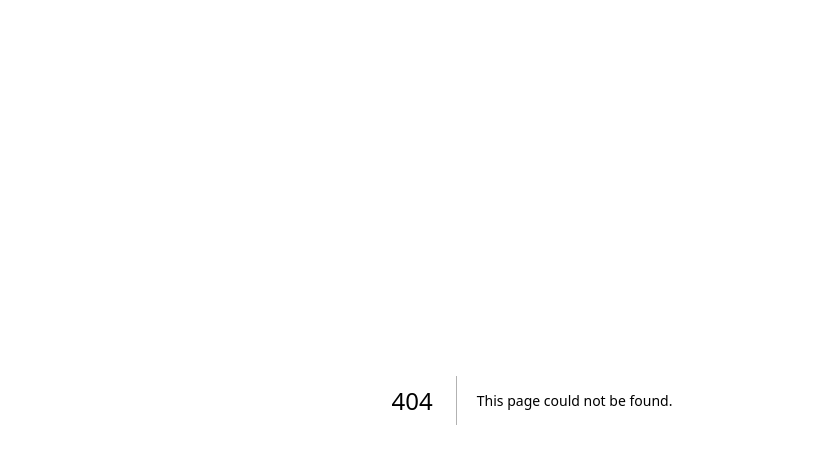
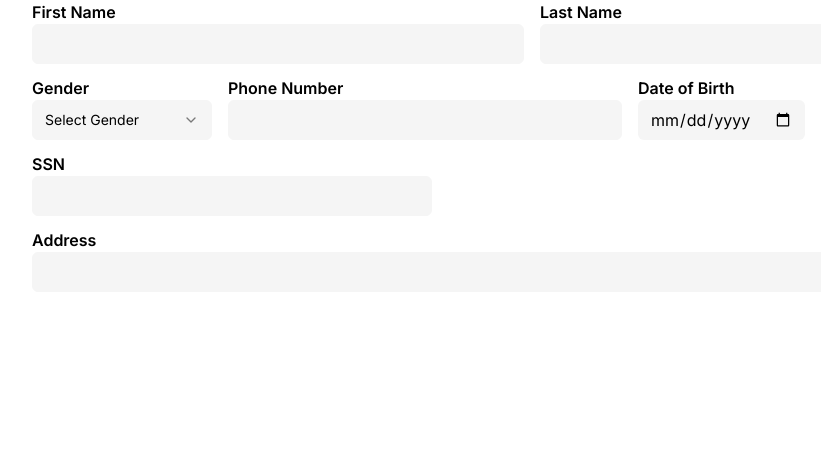
Before and after one commit to thanhKasper/Hospital-Management, a Next.js app: page /login in a window 1280 px wide. Before the commit this address had no page. Shown: the top 464 px of the page, without its empty margins (108-929 px from the left). Built offline with nearby package versions, Linux system fonts and the light colour scheme.

Commit message:
add login page, patient form

```diff
--- a/app/globals.css
+++ b/app/globals.css
@@ -4,73 +4,25 @@
 
 @layer base {
   :root {
-    --background: 0 0% 100%;
-    --foreground: 222.2 84% 4.9%;
-
-    --card: 0 0% 100%;
-    --card-foreground: 222.2 84% 4.9%;
-
-    --popover: 0 0% 100%;
-    --popover-foreground: 222.2 84% 4.9%;
-
-    --primary: 222.2 47.4% 11.2%;
-    --primary-foreground: 210 40% 98%;
-
-    --secondary: 210 40% 96.1%;
-    --secondary-foreground: 222.2 47.4% 11.2%;
-
-    --muted: 210 40% 96.1%;
-    --muted-foreground: 215.4 16.3% 46.9%;
-
-    --accent: 210 40% 96.1%;
-    --accent-foreground: 222.2 47.4% 11.2%;
-
-    --destructive: 0 84.2% 60.2%;
-    --destructive-foreground: 210 40% 98%;
-
-    --border: 214.3 31.8% 91.4%;
-    --input: 214.3 31.8% 91.4%;
-    --ring: 222.2 84% 4.9%;
-
+    --background: 0 0% 98%;
+    --foreground: 0 85% 5%;
+    --card: 0 0% 98%;
+    --card-foreground: 0 85% 5%;
+    --popover: 0 0% 98%;
+    --popover-foreground: 0 85% 5%;
+    --primary: 234 98% 61%;
+    --primary-foreground: 0 0% 98%;
+    --secondary: 234 97% 49%;
+    --secondary-foreground: 0 0% 98%;
+    --muted: 0 0% 20%;
+    --muted-foreground: 0 86% 70%;
+    --accent: 47 96% 49%;
+    --accent-foreground: 0 85% 5%;
+    --destructive: 0 85% 60%;
+    --destructive-foreground: 0 85% 5%;
+    --border: 0 0% 20%;
+    --input: 0 0% 96%;
+    --ring: 47 96% 40%;
     --radius: 0.5rem;
   }
-
-  .dark {
-    --background: 222.2 84% 4.9%;
-    --foreground: 210 40% 98%;
-
-    --card: 222.2 84% 4.9%;
-    --card-foreground: 210 40% 98%;
-
-    --popover: 222.2 84% 4.9%;
-    --popover-foreground: 210 40% 98%;
-
-    --primary: 210 40% 98%;
-    --primary-foreground: 222.2 47.4% 11.2%;
-
-    --secondary: 217.2 32.6% 17.5%;
-    --secondary-foreground: 210 40% 98%;
-
-    --muted: 217.2 32.6% 17.5%;
-    --muted-foreground: 215 20.2% 65.1%;
-
-    --accent: 217.2 32.6% 17.5%;
-    --accent-foreground: 210 40% 98%;
-
-    --destructive: 0 62.8% 30.6%;
-    --destructive-foreground: 210 40% 98%;
-
-    --border: 217.2 32.6% 17.5%;
-    --input: 217.2 32.6% 17.5%;
-    --ring: 212.7 26.8% 83.9%;
-  }
 }
-
-@layer base {
-  * {
-    @apply border-border;
-  }
-  body {
-    @apply bg-background text-foreground;
-  }
-}
--- /dev/null
+++ b/app/login/page.jsx
@@ -0,0 +1,15 @@
+import LoginCard from '@/components/LoginCard'
+import AddPatientForm from '@/components/AddPatientForm'
+
+const LoginPage = () => {
+  return (
+    // <main className='flex justify-center items-center h-screen bg-input bg-[url("/hospital_background.png")] bg-no-repeat bg-right bg-contain'>
+    //   <LoginCard />
+    // </main>
+    <main className='flex justify-center'>
+        <AddPatientForm />
+    </main>
+  )
+}
+
+export default LoginPage
--- /dev/null
+++ b/components/AddPatientForm.jsx
@@ -0,0 +1,77 @@
+'use client'
+
+import { Input } from './ui/input'
+import {
+  Select,
+  SelectContent,
+  SelectItem,
+  SelectTrigger,
+  SelectValue,
+} from '@/components/ui/select'
+
+const AddPatientForm = () => {
+  return (
+    <form className='flex flex-col w-[1000px] gap-3'>
+      <div className='flex gap-4'>
+        <div className='w-full'>
+          <label className='font-semibold' htmlFor=''>
+            First Name
+          </label>
+          <Input />
+        </div>
+        <div className='w-full'>
+          <label className='font-semibold' htmlFor=''>
+            Last Name
+          </label>
+          <Input />
+        </div>
+      </div>
+      <div className='flex gap-4'>
+        <div>
+          <label className='font-semibold' htmlFor=''>
+            Gender
+          </label>
+          <Select>
+            <SelectTrigger className='w-[180px]'>
+              <SelectValue placeholder='Select Gender' />
+            </SelectTrigger>
+            <SelectContent>
+              <SelectItem value='Male'>Male</SelectItem>
+              <SelectItem value='Female'>Female</SelectItem>
+            </SelectContent>
+          </Select>
+        </div>
+        <div className='w-full'>
+          <label className='font-semibold' htmlFor=''>
+            Phone Number
+          </label>
+          <Input />
+        </div>
+        <div className='w-full'>
+          <label className='font-semibold' htmlFor=''>
+            Date of Birth
+          </label>
+          <br />
+          <input
+            type='date'
+            className='h-10 rounded-md px-3 bg-input focus:outline-ring focus:outline-offset-2 focus:outline-2'
+          />
+        </div>
+      </div>
+      <div>
+        <label className='font-semibold' htmlFor=''>
+          SSN
+        </label>
+        <Input className='max-w-[400px]' />
+      </div>
+      <div>
+        <label className='font-semibold' htmlFor=''>
+          Address
+        </label>
+        <Input />
+      </div>
+    </form>
+  )
+}
+
+export default AddPatientForm
--- /dev/null
+++ b/components/LoginCard.jsx
@@ -0,0 +1,25 @@
+import { Input } from "@/components/ui/input"
+import { Button } from './ui/button'
+
+const LoginCard = () => {
+  return (
+    <section className='flex flex-col items-center justify-center gap-7 max-w-md bg-primary px-6 h-[75vh] rounded-xl text-white -translate-x-[60%]'>
+        <h1 className='text-4xl font-bold'>Login to your account</h1>
+        <form className='flex flex-col gap-7 w-full'>
+            <div className='flex flex-col gap-2 text-sm'>
+                <div>
+                    <label htmlFor="username">Username</label>
+                    <Input id='username' className='mt-1'/>
+                </div>
+                <div>
+                    <label htmlFor="password">Password</label>
+                    <Input id='password' className='mt-1'/>
+                </div>
+            </div>
+            <Button className="bg-accent hover:bg-accent/90 text-black font-semibold text-lg" size='lg'>Log in</Button>
+        </form>
+    </section>
+  )
+}
+
+export default LoginCard
--- /dev/null
+++ b/components/ui/input.jsx
@@ -0,0 +1,19 @@
+import * as React from "react"
+
+import { cn } from "@/lib/utils"
+
+const Input = React.forwardRef(({ className, type, ...props }, ref) => {
+  return (
+    (<input
+      type={type}
+      className={cn(
+        "flex h-10 w-full rounded-md border border-input bg-input px-3 py-2 text-sm ring-offset-background file:border-0 file:bg-transparent file:text-sm file:font-medium placeholder:text-muted-foreground focus-visible:outline-none focus-visible:ring-2 focus-visible:ring-ring focus-visible:ring-offset-2 disabled:cursor-not-allowed disabled:opacity-50 text-black",
+        className
+      )}
+      ref={ref}
+      {...props} />)
+  );
+})
+Input.displayName = "Input"
+
+export { Input }
--- /dev/null
+++ b/components/ui/select.jsx
@@ -0,0 +1,122 @@
+"use client"
+
+import * as React from "react"
+import * as SelectPrimitive from "@radix-ui/react-select"
+import { Check, ChevronDown, ChevronUp } from "lucide-react"
+
+import { cn } from "@/lib/utils"
+
+const Select = SelectPrimitive.Root
+
+const SelectGroup = SelectPrimitive.Group
+
+const SelectValue = SelectPrimitive.Value
+
+const SelectTrigger = React.forwardRef(({ className, children, ...props }, ref) => (
+  <SelectPrimitive.Trigger
+    ref={ref}
+    className={cn(
+      "flex h-10 w-full items-center justify-between rounded-md border border-input bg-input px-3 py-2 text-sm ring-offset-background placeholder:text-muted-foreground focus:outline-none focus:ring-2 focus:ring-ring focus:ring-offset-2 disabled:cursor-not-allowed disabled:opacity-50 [&>span]:line-clamp-1",
+      className
+    )}
+    {...props}>
+    {children}
+    <SelectPrimitive.Icon asChild>
+      <ChevronDown className="h-4 w-4 opacity-50" />
+    </SelectPrimitive.Icon>
+  </SelectPrimitive.Trigger>
+))
+SelectTrigger.displayName = SelectPrimitive.Trigger.displayName
+
+const SelectScrollUpButton = React.forwardRef(({ className, ...props }, ref) => (
+  <SelectPrimitive.ScrollUpButton
+    ref={ref}
+    className={cn("flex cursor-default items-center justify-center py-1", className)}
+    {...props}>
+    <ChevronUp className="h-4 w-4" />
+  </SelectPrimitive.ScrollUpButton>
+))
+SelectScrollUpButton.displayName = SelectPrimitive.ScrollUpButton.displayName
+
+const SelectScrollDownButton = React.forwardRef(({ className, ...props }, ref) => (
+  <SelectPrimitive.ScrollDownButton
+    ref={ref}
+    className={cn("flex cursor-default items-center justify-center py-1", className)}
+    {...props}>
+    <ChevronDown className="h-4 w-4" />
+  </SelectPrimitive.ScrollDownButton>
+))
+SelectScrollDownButton.displayName =
+  SelectPrimitive.ScrollDownButton.displayName
+
+const SelectContent = React.forwardRef(({ className, children, position = "popper", ...props }, ref) => (
+  <SelectPrimitive.Portal>
+    <SelectPrimitive.Content
+      ref={ref}
+      className={cn(
+        "relative z-50 max-h-96 min-w-[8rem] overflow-hidden rounded-md border bg-popover text-popover-foreground shadow-md data-[state=open]:animate-in data-[state=closed]:animate-out data-[state=closed]:fade-out-0 data-[state=open]:fade-in-0 data-[state=closed]:zoom-out-95 data-[state=open]:zoom-in-95 data-[side=bottom]:slide-in-from-top-2 data-[side=left]:slide-in-from-right-2 data-[side=right]:slide-in-from-left-2 data-[side=top]:slide-in-from-bottom-2",
+        position === "popper" &&
+          "data-[side=bottom]:translate-y-1 data-[side=left]:-translate-x-1 data-[side=right]:translate-x-1 data-[side=top]:-translate-y-1",
+        className
+      )}
+      position={position}
+      {...props}>
+      <SelectScrollUpButton />
+      <SelectPrimitive.Viewport
+        className={cn("p-1", position === "popper" &&
+          "h-[var(--radix-select-trigger-height)] w-full min-w-[var(--radix-select-trigger-width)]")}>
+        {children}
+      </SelectPrimitive.Viewport>
+      <SelectScrollDownButton />
+    </SelectPrimitive.Content>
+  </SelectPrimitive.Portal>
+))
+SelectContent.displayName = SelectPrimitive.Content.displayName
+
+const SelectLabel = React.forwardRef(({ className, ...props }, ref) => (
+  <SelectPrimitive.Label
+    ref={ref}
+    className={cn("py-1.5 pl-8 pr-2 text-sm font-semibold", className)}
+    {...props} />
+))
+SelectLabel.displayName = SelectPrimitive.Label.displayName
+
+const SelectItem = React.forwardRef(({ className, children, ...props }, ref) => (
+  <SelectPrimitive.Item
+    ref={ref}
+    className={cn(
+      "relative flex w-full cursor-default select-none items-center rounded-sm py-1.5 pl-8 pr-2 text-sm outline-none focus:bg-accent focus:text-accent-foreground data-[disabled]:pointer-events-none data-[disabled]:opacity-50",
+      className
+    )}
+    {...props}>
+    <span className="absolute left-2 flex h-3.5 w-3.5 items-center justify-center">
+      <SelectPrimitive.ItemIndicator>
+        <Check className="h-4 w-4" />
+      </SelectPrimitive.ItemIndicator>
+    </span>
+
+    <SelectPrimitive.ItemText>{children}</SelectPrimitive.ItemText>
+  </SelectPrimitive.Item>
+))
+SelectItem.displayName = SelectPrimitive.Item.displayName
+
+const SelectSeparator = React.forwardRef(({ className, ...props }, ref) => (
+  <SelectPrimitive.Separator
+    ref={ref}
+    className={cn("-mx-1 my-1 h-px bg-muted", className)}
+    {...props} />
+))
+SelectSeparator.displayName = SelectPrimitive.Separator.displayName
+
+export {
+  Select,
+  SelectGroup,
+  SelectValue,
+  SelectTrigger,
+  SelectContent,
+  SelectLabel,
+  SelectItem,
+  SelectSeparator,
+  SelectScrollUpButton,
+  SelectScrollDownButton,
+}
--- a/package.json
+++ b/package.json
@@ -9,6 +9,7 @@
     "lint": "next lint"
   },
   "dependencies": {
+    "@radix-ui/react-select": "^2.0.0",
     "@radix-ui/react-slot": "^1.0.2",
     "class-variance-authority": "^0.7.0",
     "clsx": "^2.0.0",
```
Also changed, not shown: public/hospital_background.png (added), 1 other file (tests, documents, lock files or other folders).
